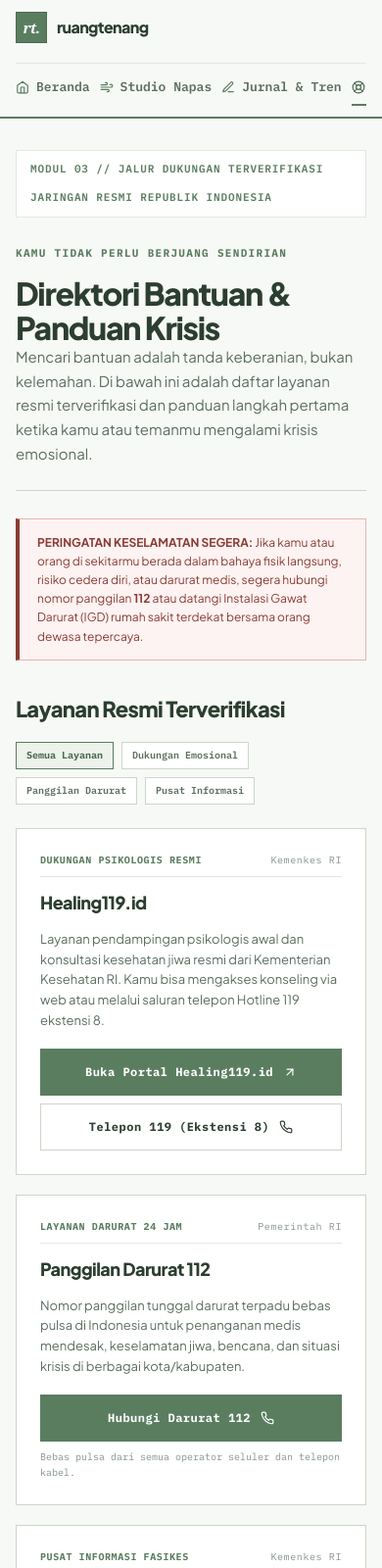
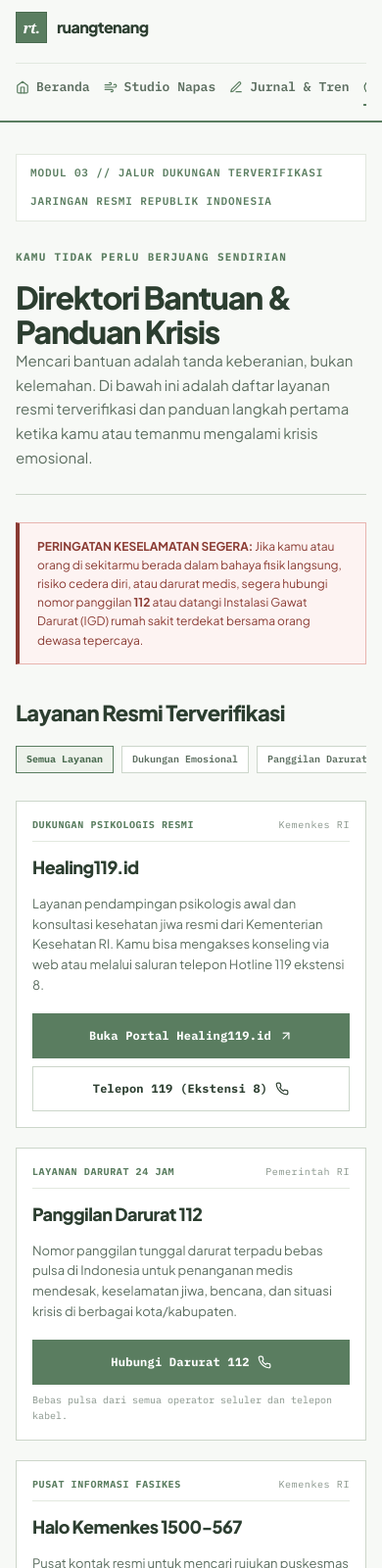
Before and after one commit to RaffaRizqi/RuangTenang, a plain HTML site: page bantuan.html in a window 390 px wide. Shown: the top 1600 px of the page at 98% size. Drawn offline with Linux system fonts and the light colour scheme.

Commit message:
fix: resolve button text overflow and perfect all-device responsiveness

```diff
--- a/bantuan.html
+++ b/bantuan.html
@@ -18,10 +18,10 @@
   <link rel="preconnect" href="https://fonts.googleapis.com">
   <link rel="preconnect" href="https://fonts.gstatic.com" crossorigin>
   <link href="https://fonts.googleapis.com/css2?family=IBM+Plex+Mono:wght@400;500;600;700&family=Plus+Jakarta+Sans:ital,wght@0,400;0,500;0,600;0,700;0,800;1,400;1,600&display=swap" rel="stylesheet">
-  <link rel="stylesheet" href="./style.css?v=9.0">
+  <link rel="stylesheet" href="./style.css?v=10.0">
   <link rel="icon" href="icon.svg" type="image/svg+xml">
   <link rel="manifest" href="manifest.json">
-  <script src="./script.js?v=9.0" defer></script>
+  <script src="./script.js?v=10.0" defer></script>
   <script type="application/ld+json">
   {
     "@context": "https://schema.org",
@@ -211,7 +211,7 @@
           </p>
           <div class="support-actions">
             <a href="panduan#bicara" class="btn btn-secondary">
-              <span>Baca Panduan Membuka Obrolan</span>
+              <span>Panduan Membuka Obrolan</span>
               <span class="btn-arrow" aria-hidden="true">
                 <svg class="icon-svg" viewBox="0 0 24 24" fill="none" stroke="currentColor" stroke-width="2" stroke-linecap="round" stroke-linejoin="round">
                   <line x1="5" y1="12" x2="19" y2="12"></line>
--- a/style.css
+++ b/style.css
@@ -333,20 +333,31 @@
 
 .btn {
   display: inline-flex;
-  min-height: 48px;
+  min-height: 46px;
   align-items: center;
   justify-content: center;
-  gap: 10px;
-  padding: 0 20px;
+  gap: 8px;
+  padding: 10px 16px;
   border: 1px solid transparent;
   cursor: pointer;
   font-family: var(--font-mono);
   font-size: 12px;
   font-weight: 700;
-  letter-spacing: 0.04em;
+  letter-spacing: 0.02em;
   text-decoration: none;
-  white-space: nowrap;
+  line-height: 1.35;
+  text-align: center;
+  box-sizing: border-box;
+  max-width: 100%;
+  word-break: normal;
+  overflow-wrap: break-word;
   transition: background-color 0.15s ease, border-color 0.15s ease, color 0.15s ease, transform 0.08s ease;
+}
+
+.btn > span:not(.btn-arrow) {
+  display: inline-block;
+  line-height: 1.35;
+  text-align: center;
 }
 
 .btn:active:not(:disabled) {
@@ -448,17 +459,18 @@
 
 .module-cards-grid {
   display: grid;
-  grid-template-columns: repeat(auto-fit, minmax(260px, 1fr));
+  grid-template-columns: repeat(auto-fit, minmax(min(260px, 100%), 1fr));
   gap: 20px;
 }
 
 .module-card {
   background: var(--surface);
   border: 1px solid var(--line-strong);
-  padding: 26px;
+  padding: clamp(18px, 3.5vw, 26px);
   display: flex;
   flex-direction: column;
   gap: 14px;
+  box-sizing: border-box;
   transition: border-color 0.15s ease;
 }
 
@@ -1334,17 +1346,18 @@
 
 .support-directory {
   display: grid;
-  grid-template-columns: repeat(auto-fit, minmax(260px, 1fr));
+  grid-template-columns: repeat(auto-fit, minmax(min(260px, 100%), 1fr));
   gap: 20px;
 }
 
 .support-card {
   background: var(--surface);
   border: 1px solid var(--line-strong);
-  padding: 24px;
+  padding: clamp(16px, 3vw, 24px);
   display: flex;
   flex-direction: column;
   gap: 12px;
+  box-sizing: border-box;
 }
 
 .support-card.support-card-warm {
@@ -1410,7 +1423,7 @@
 
 .pfa-grid {
   display: grid;
-  grid-template-columns: repeat(auto-fit, minmax(220px, 1fr));
+  grid-template-columns: repeat(auto-fit, minmax(min(220px, 100%), 1fr));
   gap: 16px;
   margin-top: 16px;
 }
@@ -1787,10 +1800,19 @@
   .main-nav {
     width: 100%;
     order: 3;
-    justify-content: space-between;
+    display: flex;
+    justify-content: flex-start;
+    gap: 14px;
     padding-top: 8px;
+    padding-bottom: 4px;
     border-top: 1px solid var(--line);
     overflow-x: auto;
+    -webkit-overflow-scrolling: touch;
+    scrollbar-width: none;
+  }
+
+  .main-nav::-webkit-scrollbar {
+    display: none;
   }
 
   .stepper-strip {
@@ -1799,6 +1821,16 @@
 
   .btn {
     width: 100%;
+    padding: 11px 14px;
+    font-size: 12px;
+  }
+
+  .support-card {
+    padding: 16px;
+  }
+
+  .module-card {
+    padding: 18px;
   }
 
   .mood-selector {
@@ -1811,6 +1843,42 @@
 
   .panel-actions {
     flex-direction: column;
+  }
+
+  .vault-tools-bar {
+    flex-direction: column;
+    align-items: stretch;
+  }
+
+  .search-box {
+    width: 100%;
+  }
+
+  .search-box input {
+    width: 100%;
+    min-width: 0;
+  }
+
+  .data-mgmt-btns {
+    width: 100%;
+    flex-direction: column;
+  }
+
+  .filter-group {
+    overflow-x: auto;
+    flex-wrap: nowrap;
+    padding-bottom: 4px;
+    -webkit-overflow-scrolling: touch;
+    scrollbar-width: none;
+  }
+
+  .filter-group::-webkit-scrollbar {
+    display: none;
+  }
+
+  .filter-pill {
+    white-space: nowrap;
+    flex-shrink: 0;
   }
 }
 
--- a/sw.js
+++ b/sw.js
@@ -1,4 +1,4 @@
-const CACHE_NAME = 'ruangtenang-cache-v9';
+const CACHE_NAME = 'ruangtenang-cache-v10';
 const ASSETS = [
   './',
   './index.html',
@@ -10,8 +10,8 @@
   './bantuan.html',
   './panduan',
   './panduan.html',
-  './style.css?v=9.0',
-  './script.js?v=9.0',
+  './style.css?v=10.0',
+  './script.js?v=10.0',
   './manifest.json',
   './icon.svg'
 ];
```
Also changed, not shown: index.html (+3 -3 lines), jurnal.html (+2 -2 lines), napas.html (+2 -2 lines), panduan.html (+2 -2 lines).
